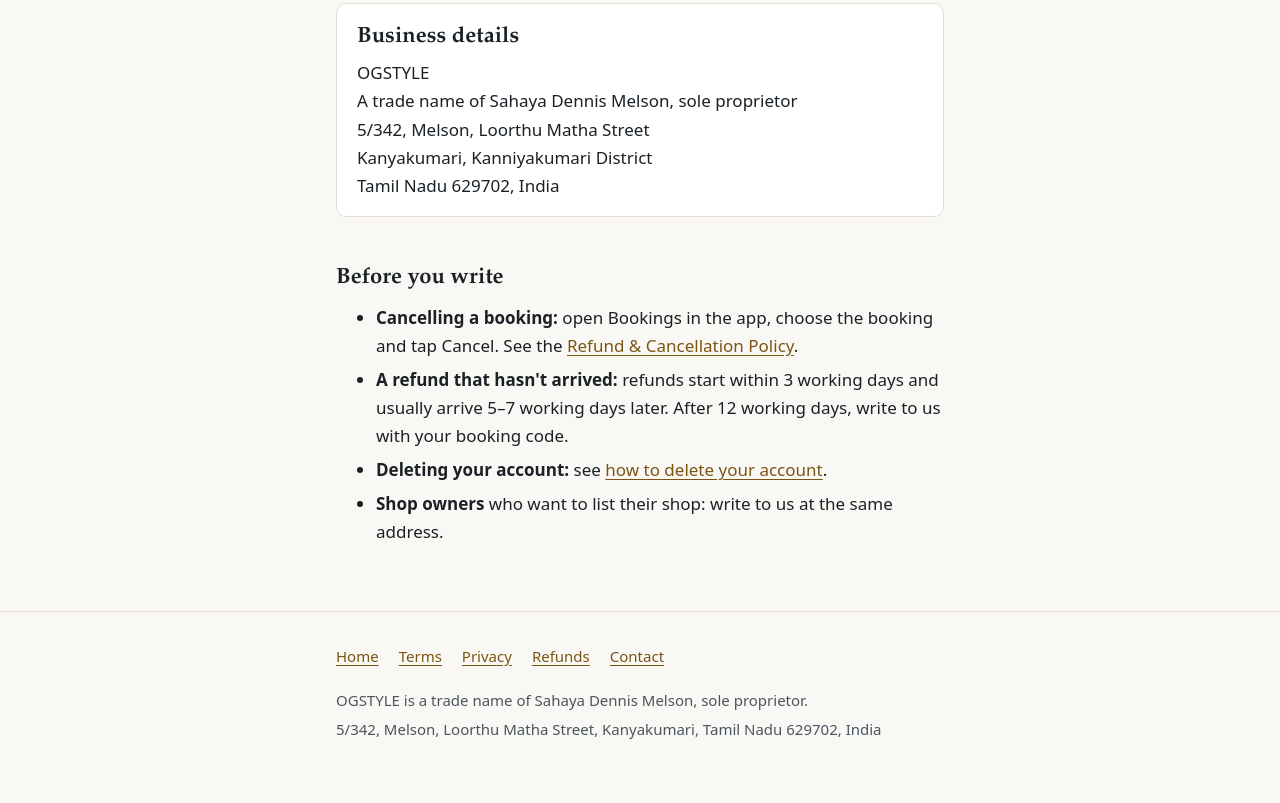
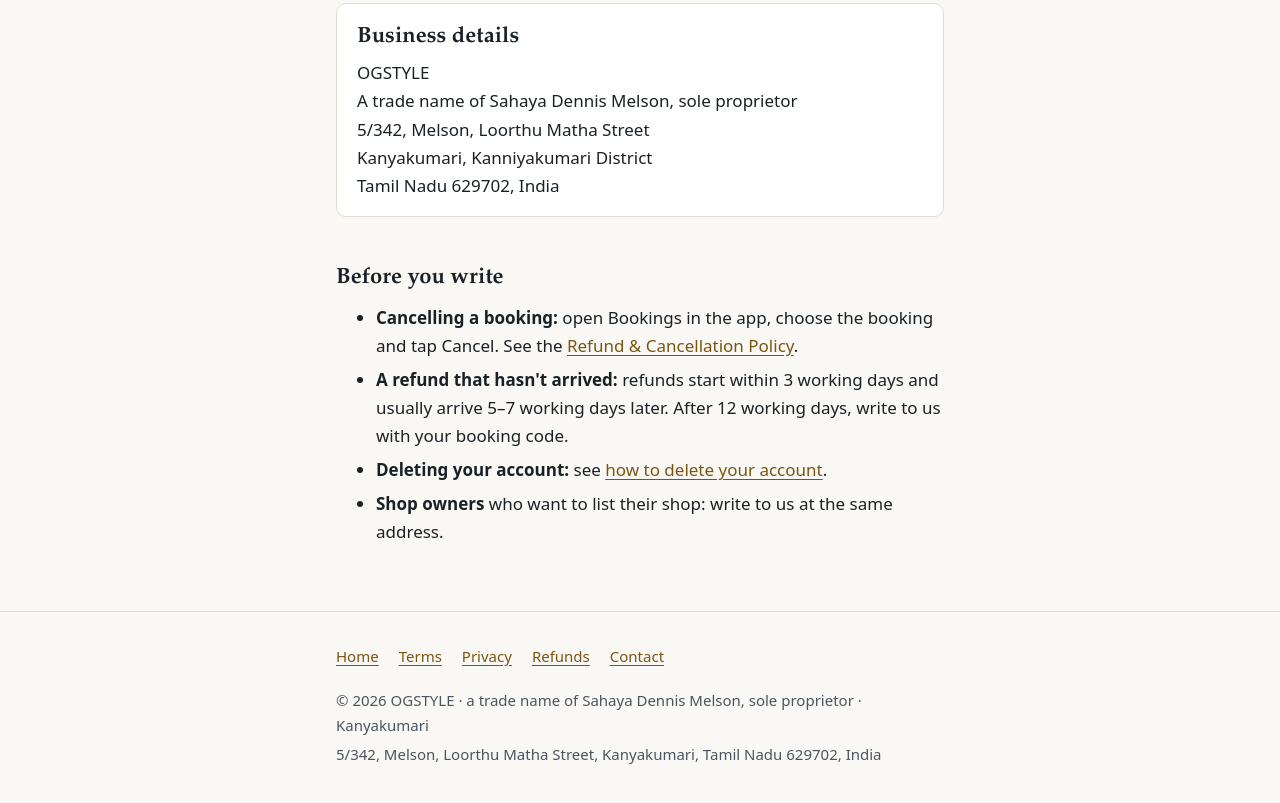
Before and after one commit to dennismelson/ogstyle-site, a plain HTML site: page docs/contact/index.html in a window 1280 px wide. Shown: the part 695-1498 px from the top of the page. Drawn offline with Linux system fonts and the light colour scheme.

Commit message:
chore(site): policy page footers carry the same copyright line as the landing
Co-Authored-By: Claude Opus 5.5 <noreply@anthropic.com>

```diff
--- a/docs/contact/index.html
+++ b/docs/contact/index.html
@@ -109,7 +109,7 @@
             <li><a href="../contact/">Contact</a></li>
           </ul>
         </nav>
-        <p>OGSTYLE is a trade name of Sahaya Dennis Melson, sole proprietor.</p>
+        <p>© 2026 OGSTYLE · a trade name of Sahaya Dennis Melson, sole proprietor · Kanyakumari</p>
         <p>5/342, Melson, Loorthu Matha Street, Kanyakumari, Tamil Nadu 629702, India</p>
       </div>
     </footer>
```
Also changed, not shown: docs/privacy/index.html (+1 -1 lines), docs/refund-policy/index.html (+1 -1 lines), docs/terms/index.html (+1 -1 lines).
